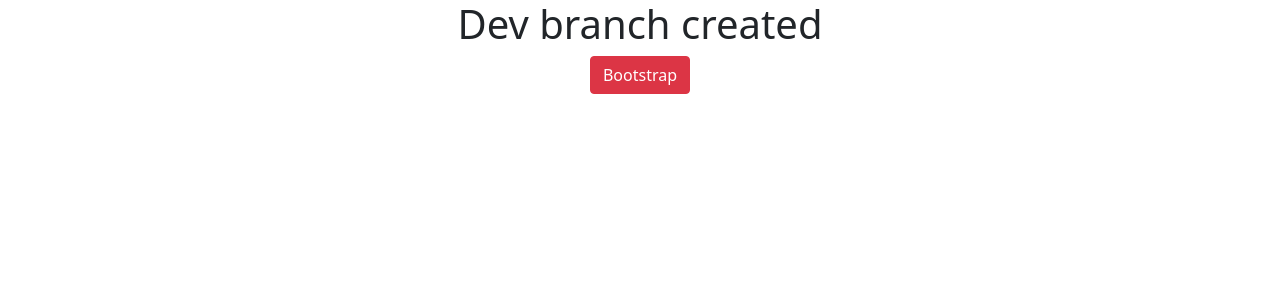
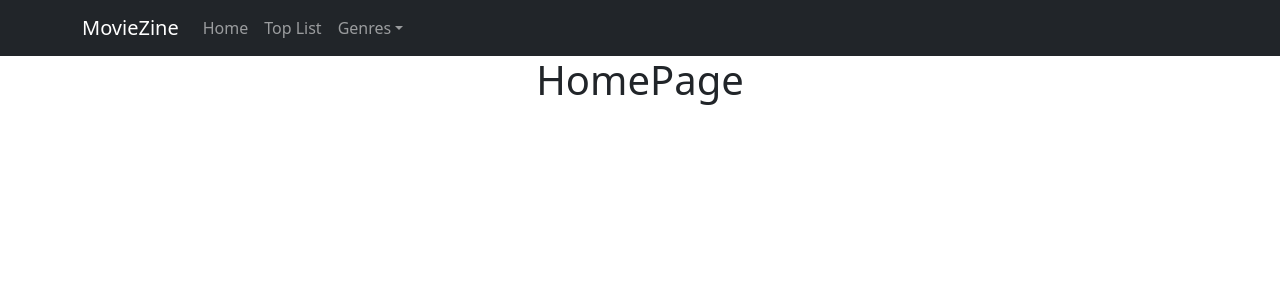
Before and after one commit to susanneeneroth/js2-film-inl, a React (Create React App) app: page / in a window 1280 px wide. Shown: the top 300 px of the page. Built offline with nearby package versions, Linux system fonts and the light colour scheme.

Commit message:
Added Navigation, HomePage, TopList page

```diff
--- a/src/App.js
+++ b/src/App.js
@@ -1,13 +1,29 @@
+import React from 'react';
+import { BrowserRouter, Route, Switch } from 'react-router-dom';
 import './css/App.css';
-import Button from 'react-bootstrap/Button';
 import 'bootstrap/dist/css/bootstrap.min.css';
+import Navigation from './components/Navigation';
+import HomePage from './pages/HomePage';
+import TopList from './pages/TopList';
 
 function App() {
   return (
-    <div className='App'>
-      <h1>Dev branch created</h1>
-      <Button variant='danger'>Bootstrap</Button>
-    </div>
+    <>
+      <BrowserRouter>
+        <Navigation />
+        <div className='App'>
+          <Switch>
+            <Route exact path='/'>
+              <HomePage />
+            </Route>
+
+            <Route exact path='/TopList'>
+              <TopList />
+            </Route>
+          </Switch>
+        </div>
+      </BrowserRouter>
+    </>
   );
 }
 
--- /dev/null
+++ b/src/components/Navigation.js
@@ -0,0 +1,33 @@
+import React from 'react';
+import { Link } from 'react-router-dom';
+import Nav from 'react-bootstrap/Nav';
+import Navbar from 'react-bootstrap/Navbar';
+import NavDropdown from 'react-bootstrap/NavDropdown';
+import Container from 'react-bootstrap/Container';
+
+function Navigation() {
+  return (
+    <Navbar bg='dark' variant='dark' expand='md'>
+      <Container>
+        <Link to='/' className='navbar-brand'>
+          MovieZine
+        </Link>
+
+        <Navbar.Toggle aria-controls='basic-navbar-nav' />
+        <Navbar.Collapse id='basic-navbar-nav'>
+          <Nav className='me-auto'>
+            <Nav.Link href='/'>Home</Nav.Link>
+            <Nav.Link href='/TopList'>Top List</Nav.Link>
+            <NavDropdown title='Genres' id='basic-nav-dropdown'>
+              <NavDropdown.Item href='#action/3.1'>Action</NavDropdown.Item>
+              <NavDropdown.Item href='#action/3.2'>Comedy</NavDropdown.Item>
+              <NavDropdown.Item href='#action/3.3'>Sci-Fi</NavDropdown.Item>
+            </NavDropdown>
+          </Nav>
+        </Navbar.Collapse>
+      </Container>
+    </Navbar>
+  );
+}
+
+export default Navigation;
--- /dev/null
+++ b/src/pages/HomePage.js
@@ -0,0 +1,11 @@
+import React from 'react';
+
+const HomePage = () => {
+  return (
+    <div>
+      <h1>HomePage</h1>
+    </div>
+  );
+};
+
+export default HomePage;
--- /dev/null
+++ b/src/pages/TopList.js
@@ -0,0 +1,11 @@
+import React from 'react';
+
+function TopList() {
+  return (
+    <div>
+      <h1>Top List</h1>
+    </div>
+  );
+}
+
+export default TopList;
```
